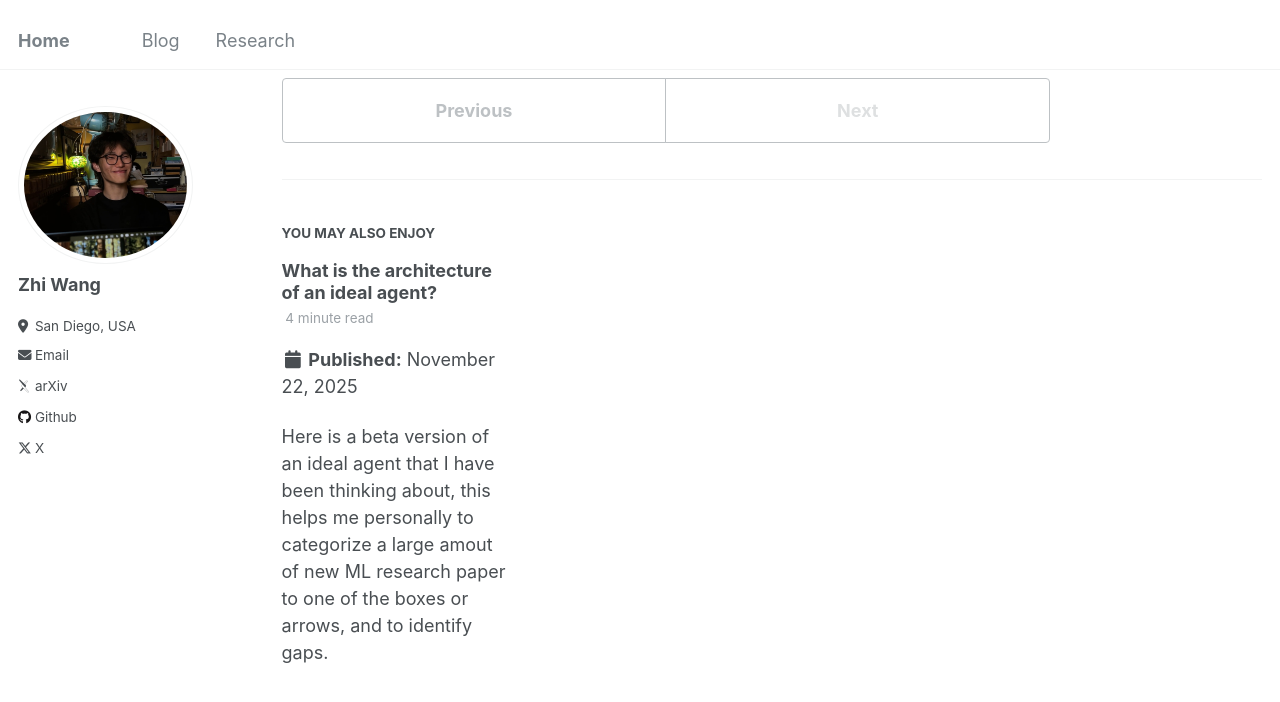
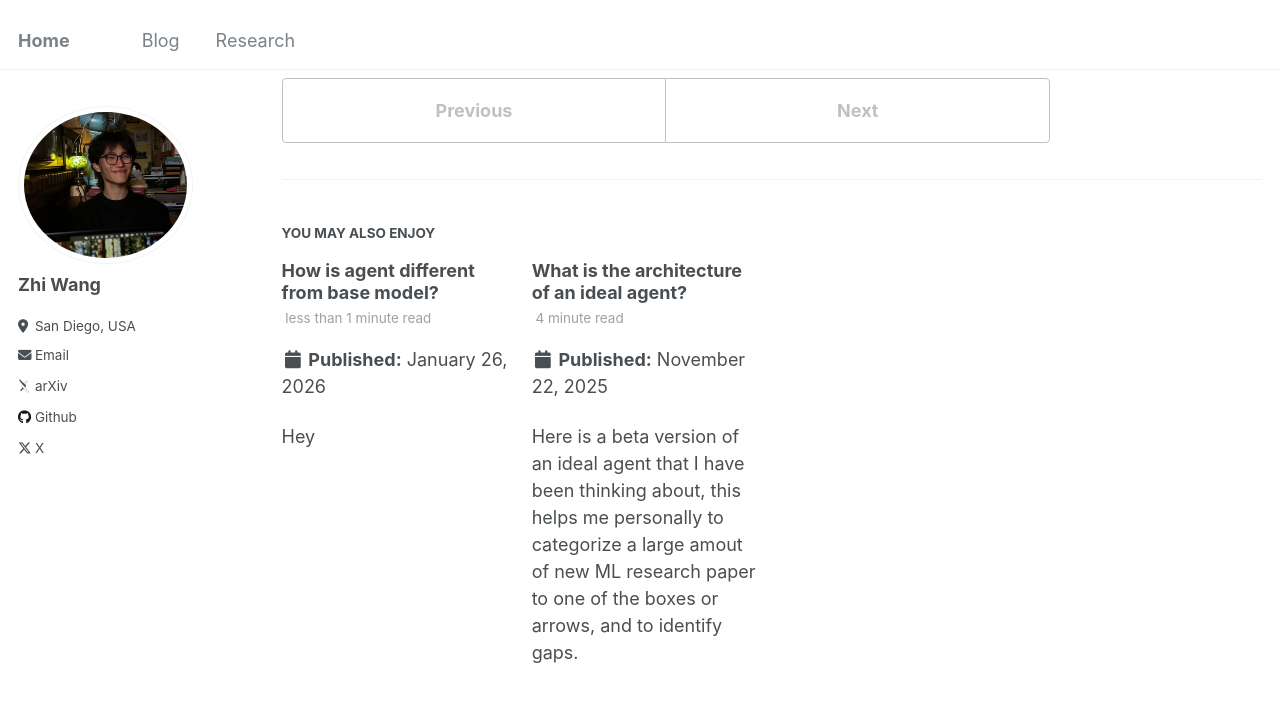
Before and after one commit to Zhi0467/Zhi0467.github.io, a Jekyll site: the page built from _posts/2025-12-09-b2.md, in a window 1280 px wide and 900 px high, scrolled down 5670 px. Shown: the top 702 px of the window. Built offline with Jekyll 4.4.1, drawn with Linux system fonts in a browser that asks for light colours; some web fonts are replaced.

Commit message:
added a paper

```diff
--- /dev/null
+++ b/_posts/2026-01-26-how-is-agent-different-from-base-model.md
@@ -0,0 +1,8 @@
+---
+title: "How is agent different from base model?"
+date: 2026-01-26
+permalink: /posts/2026/post1/
+tags:
+  - agent
+---
+Hey
```
Also changed, not shown: _pages/about.md (+1 -1 lines), _pages/research.md (+2 -0 lines), _posts/2025-11-22-b1.md (+2 -2 lines), _posts/2025-12-09-b2.md (+1 -1 lines), 2 other files.
